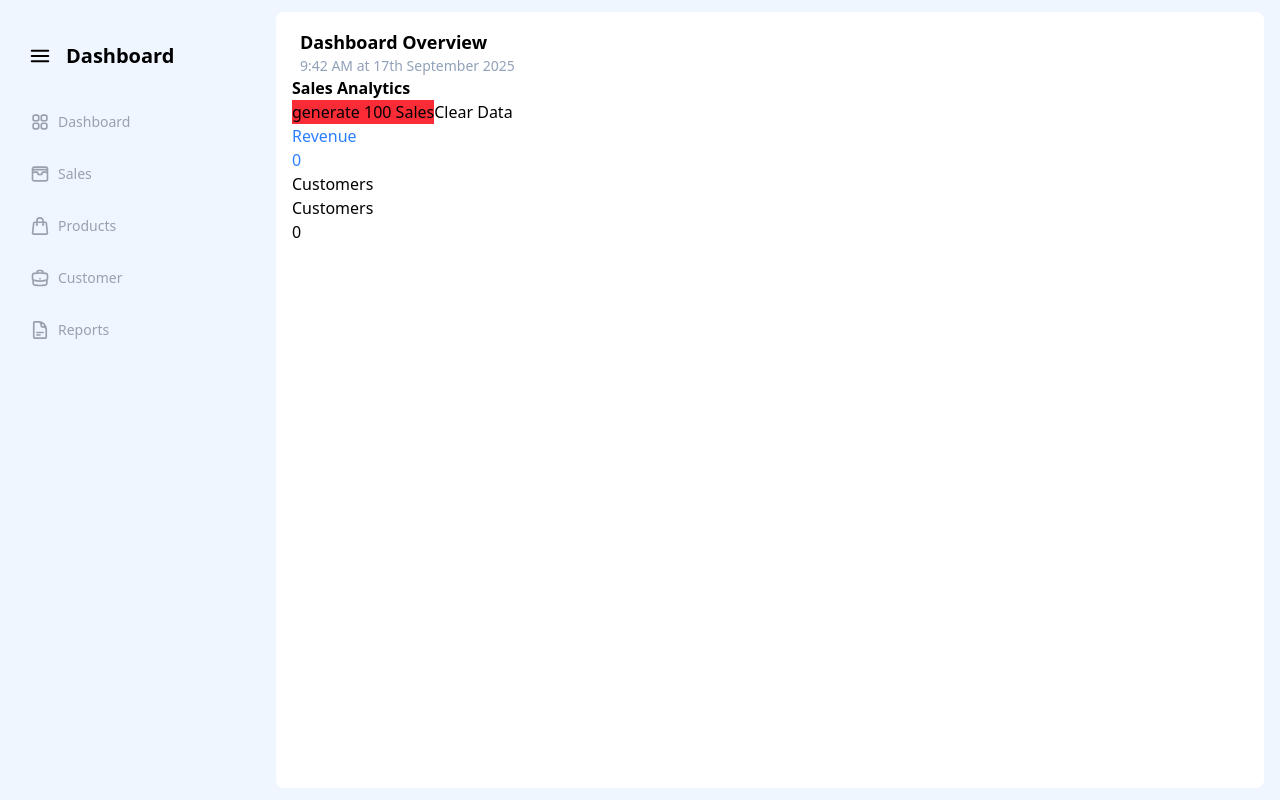
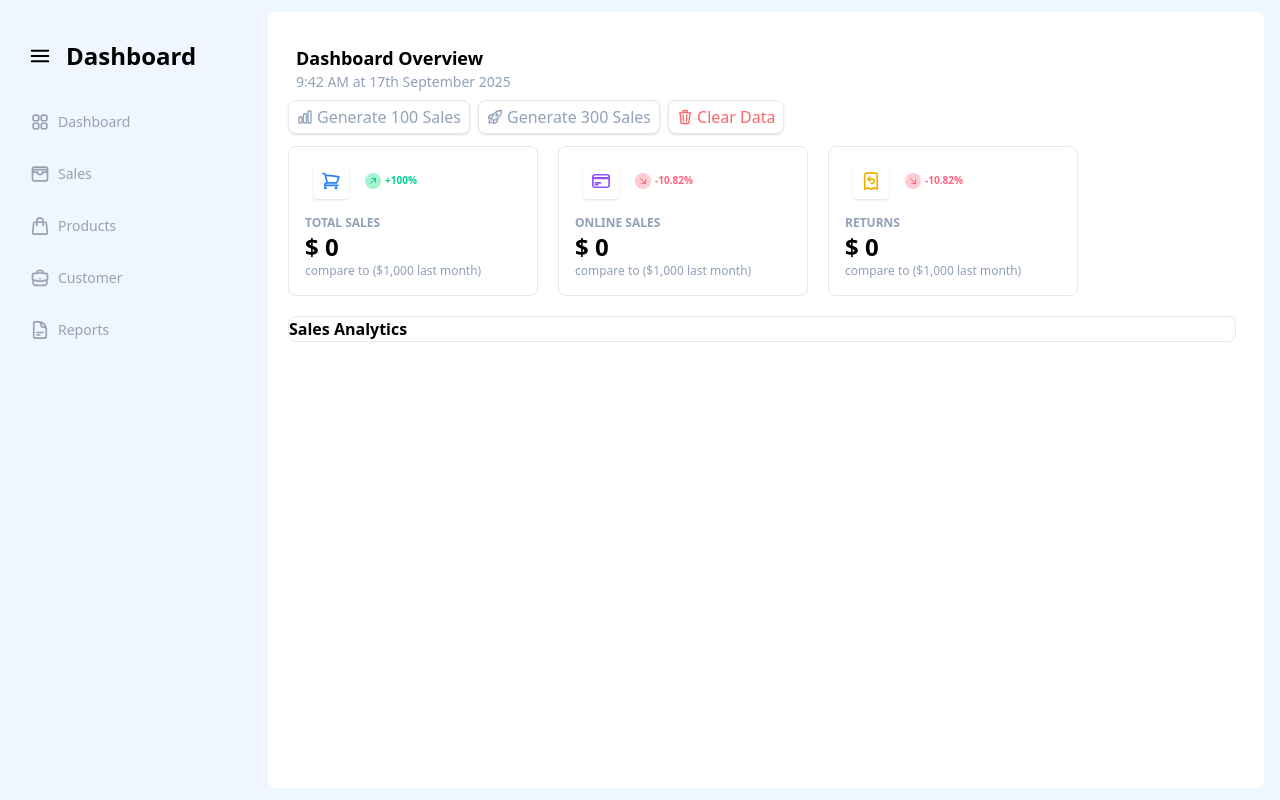
Before and after one commit to Keyboard-sound/Frontend-Project-Dashboard, a React (Vite) app: page / in a window 1280 px wide. Built offline with nearby package versions, Linux system fonts and the light colour scheme; no server answers.

Commit message:
feat[src]: add style to StatsCard.tsx

```diff
--- a/src/api/getProducts.ts
+++ b/src/api/getProducts.ts
@@ -18,7 +18,7 @@ export interface Products {
 export async function getProducts(): Promise<Products[]> {
   try {
     const res = await axios.get<Products[]>(
-      "https://api.escuelajs.co/api/v1/products"
+      "https://api.escuelajs.co/api/v1/products?offset=0&limit=15"
     );
     const data = res.data;
     return data;
--- a/src/components/SideBar.tsx
+++ b/src/components/SideBar.tsx
@@ -26,7 +26,7 @@ export default function SideBar() {
           isOpen ? "w-[240px]" : "w-[50px]"
         } bg-blue-50 rounded-lg transition-all ease-in-out duration-300`}
       >
-        <div className="flex items-center px-2 py-4 font-bold text-xl mb-[10px]">
+        <div className="flex items-center px-2 py-4 font-bold mb-[10px]">
           <button
             className=" p-1 mr-[10px] hover:outline focus:outline outline-gray-400 rounded-sm cursor-pointer"
             onClick={() => setIsOpen(!isOpen)}
@@ -34,7 +34,7 @@ export default function SideBar() {
             <Bars3Icon className="w-6 h-6 stroke-2" />
           </button>
           <span
-            className={`transition-opacity duration-200 ${
+            className={`transition-opacity duration-200 text-2xl ${
               !isOpen ? "opacity-0 w-0 overflow-hidden" : "opacity-100"
             }`}
           >
--- a/src/components/StatsCards.tsx
+++ b/src/components/StatsCards.tsx
@@ -1,38 +1,98 @@
 import useSalesStore from "../store/useSalesStore";
 import { useMemo } from "react";
+import {
+  ShoppingCartIcon,
+  ArrowUpRightIcon,
+  ArrowDownRightIcon,
+  CreditCardIcon,
+  ReceiptRefundIcon,
+} from "@heroicons/react/24/outline";
 
 export default function StatsCards() {
-  const { getTotalRevenue, getTotalOrders, getTotalCustomers, salesData } =
+  const { getTotalSales, getTotalReturns, getTotalOnlineSale, salesData } =
     useSalesStore();
   const stats = useMemo(
     () => ({
-      // sales: salesData,
-      revenue: getTotalRevenue(),
-      orders: getTotalOrders(),
-      customers: getTotalCustomers(),
-      avgOrder: salesData.length > 0 ? getTotalRevenue() / getTotalOrders() : 0,
+      sales: salesData,
+      totalSales: getTotalSales(),
+      online: getTotalOnlineSale(),
+      returns: getTotalReturns(),
+      // avgOrder: salesData.length > 0 ? getTotalSales() / getTotalOrders() : 0,
     }),
-    [getTotalRevenue, getTotalOrders, getTotalCustomers, salesData.length]
+    [getTotalSales, getTotalReturns, getTotalOnlineSale, salesData]
   );
-  console.log(
-    "salesData from stat card filtered",
-    salesData.filter((sale) => sale.status === "completed")
-  );
-  console.log("salesData from stat card", salesData);
+  // console.log(
+  //   "salesData from stat card filtered",
+  //   salesData.filter((sale) => sale.status !== "pending")
+  // );
+  // console.log("salesData from stat card", salesData);
 
   return (
-    <div>
-      <div className="flex flex-col text-blue-500">
-        <span>Revenue</span>
-        {stats.revenue.toLocaleString()}
+    <div className="flex gap-5">
+      <div className="flex flex-col w-[250px] h-[150px] border border-gray-200 rounded-lg p-4">
+        <div className="flex gap-4 items-center px-2">
+          <div className="p-2 rounded shadow-sm">
+            <ShoppingCartIcon className="w-5 h-5 text-blue-500 stroke-2" />
+          </div>
+          <div className="flex gap-1">
+            <div className="flex justify-center items-center w-4 h-4 rounded-full bg-emerald-200">
+              <ArrowUpRightIcon className="w-2 h-2 stroke-3 text-emerald-400" />
+            </div>
+            <span className="text-[10px] font-bold text-emerald-400">
+              +100%
+            </span>
+          </div>
+        </div>
+        <span className="text-slate-400 text-xs font-semibold mt-4">
+          TOTAL SALES
+        </span>
+        <span className="text-2xl font-bold">{`$ ${stats.totalSales.toLocaleString()}`}</span>
+        <span className="text-slate-400 text-xs">{`compare to ($1,000 last month)`}</span>
+        {/*need to work on later*/}
       </div>
-      <div>
-        <span>Customers</span>
-        <div>{}</div>
+      <div className="flex flex-col w-[250px] h-[150px] border border-gray-200 rounded-lg p-4">
+        <div className="flex flex-col">
+          <div className="flex gap-4 items-center px-2">
+            <div className="p-2 rounded shadow-sm">
+              <CreditCardIcon className="w-5 h-5 text-violet-500 stroke-2" />
+            </div>
+            <div className="flex gap-1">
+              <div className="flex justify-center items-center w-4 h-4 rounded-full bg-rose-200">
+                <ArrowDownRightIcon className="w-2 h-2 stroke-3 text-rose-400" />
+              </div>
+              <span className="text-[10px] font-bold text-rose-400">
+                -10.82%
+              </span>
+            </div>
+          </div>
+          <span className="text-slate-400 text-xs font-semibold mt-4">
+            ONLINE SALES
+          </span>
+          <span className="text-2xl font-bold">{`$ ${stats.online.toLocaleString()}`}</span>
+          <span className="text-slate-400 text-xs">{`compare to ($1,000 last month)`}</span>
+        </div>
       </div>
-      <div>
-        <span>Customers</span>
-        <div>{stats.customers.toLocaleString()}</div>
+      <div className="flex flex-col w-[250px] h-[150px] border border-gray-200 rounded-lg p-4">
+        <div className="flex flex-col">
+          <div className="flex gap-4 items-center px-2">
+            <div className="p-2 rounded shadow-sm">
+              <ReceiptRefundIcon className="w-5 h-5 text-yellow-500 stroke-2" />
+            </div>
+            <div className="flex gap-1">
+              <div className="flex justify-center items-center w-4 h-4 rounded-full bg-rose-200">
+                <ArrowDownRightIcon className="w-2 h-2 stroke-3 text-rose-400" />
+              </div>
+              <span className="text-[10px] font-bold text-rose-400">
+                -10.82%
+              </span>
+            </div>
+          </div>
+          <span className="text-slate-400 text-xs font-semibold mt-4">
+            RETURNS
+          </span>
+          <span className="text-2xl font-bold">{`$ ${stats.returns.toLocaleString()}`}</span>
+          <span className="text-slate-400 text-xs">{`compare to ($1,000 last month)`}</span>
+        </div>
       </div>
     </div>
   );
--- a/src/components/TimeDisplay.tsx
+++ b/src/components/TimeDisplay.tsx
@@ -3,7 +3,6 @@ import { formatTime } from "../Hooks/useWorldTime";
 
 export default function TimeDisplay() {
   const { time } = useWorldTime();
-  console.log("time from World time", time);
 
   return (
     <div className="pl-2 text-sm text-slate-400">
--- a/src/data/generateSalesData.ts
+++ b/src/data/generateSalesData.ts
@@ -1,5 +1,4 @@
 import { faker } from "@faker-js/faker";
-// import { getProducts } from "../api/getProducts";
 import type { Products } from "../api/getProducts";
 
 export interface SaleRecord {
@@ -14,20 +13,18 @@ export interface SaleRecord {
   total: number;
   date: Date;
   status: string;
-  salesChannel: string;
+  channel: string;
 }
 export async function generateSalesData(
   count: number,
   products: Products[]
 ): Promise<SaleRecord[]> {
-  // const products = await getProducts();
-
   const sales = Array.from({ length: count }).map(() => {
     const product = faker.helpers.arrayElement(products);
     const quantity = faker.number.int({ min: 1, max: 10 });
     const salesStatus = ["completed", "pending", "returns"];
     const paymentMethod = ["credit_card", "paypal", "bank_transfer"];
-    const salesChannel = ["online", "physical"];
+    const channel = ["online", "physical"];
     return {
       id: faker.string.alphanumeric(5),
       customerName: faker.person.firstName(),
@@ -41,7 +38,7 @@ export async function generateSalesData(
       date: faker.date.recent({ days: 90 }),
       status: faker.helpers.arrayElement(salesStatus),
       payment: faker.helpers.arrayElement(paymentMethod),
-      salesChannel: faker.helpers.arrayElement(salesChannel),
+      channel: faker.helpers.arrayElement(channel),
     };
   });
 
--- a/src/pages/dashboard/Dashboard.tsx
+++ b/src/pages/dashboard/Dashboard.tsx
@@ -1,20 +1,60 @@
 import StatsCards from "../../components/StatsCards";
 import TimeDisplay from "../../components/TimeDisplay";
 import useSalesStore from "../../store/useSalesStore";
+import {
+  ChartBarIcon,
+  TrashIcon,
+  RocketLaunchIcon,
+} from "@heroicons/react/24/outline";
 
 export default function Dashboard() {
-  const { generateSalesData, clearAllData } = useSalesStore();
+  const { generateSalesData, clearAllData, loading } = useSalesStore();
 
   return (
-    <div className="w-full ml-2 p-4 rounded-lg bg-white">
-      <h1 className="pl-2 font-semibold text-lg">Dashboard Overview</h1>
-      <TimeDisplay />
-      <h3 className="font-semibold">Sales Analytics</h3>
-      <button onClick={() => generateSalesData(100)} className="bg-red-500">
-        generate 100 Sales
-      </button>
-      <button onClick={clearAllData}>Clear Data</button>
-      <StatsCards />
+    <div className="w-full pl-5 pr-7 py-5 rounded-lg bg-white">
+      <div className="mt-3">
+        <h1 className="pl-2 font-semibold text-lg">Dashboard Overview</h1>
+        <TimeDisplay />
+        <div className="flex gap-2 mt-2 mb-2">
+          <div className="flex items-center border px-2 py-1 border-gray-200  rounded-lg shadow-sm ">
+            <button
+              onClick={() => generateSalesData(100)}
+              className="flex gap-1 items-center w-full text-slate-400 cursor-pointer"
+              disabled={loading}
+            >
+              <ChartBarIcon className="w-4 h-4 stroke-2" />
+              Generate 100 Sales
+            </button>
+          </div>
+
+          <div className="flex items-center border px-2 py-1 border-gray-200  rounded-lg shadow-sm ">
+            <button
+              onClick={() => generateSalesData(300)}
+              className="flex gap-1 items-center w-full text-slate-400 cursor-pointer"
+              disabled={loading}
+            >
+              <RocketLaunchIcon className="w-4 h-4 stroke-2" />
+              Generate 300 Sales
+            </button>
+          </div>
+
+          <div className="flex items-center border border-gray-200 rounded-lg px-2 py- shadow-sm">
+            <button
+              onClick={clearAllData}
+              className=" flex gap-1 items-center text-red-400 cursor-pointer"
+            >
+              <TrashIcon className="w-4 h-4 stroke-2" />
+              Clear Data
+            </button>
+          </div>
+        </div>
+        <div className="mt-3">
+          <StatsCards />
+        </div>
+        <div className="bg-white border border-gray-200 rounded-lg mt-5">
+          <h3 className="font-semibold">Sales Analytics</h3>
+        </div>
+      </div>
     </div>
   );
 }
--- a/src/store/useSalesStore.ts
+++ b/src/store/useSalesStore.ts
@@ -21,10 +21,12 @@ export interface SalesStore {
   generateSalesData: (count: number) => Promise<void>;
   fetchProducts: () => Promise<void>;
 
-  getTotalRevenue: () => number;
-  // getPhysicalSales: () => number;
-  // getOnlineSales: () => number;
-  // getReturns: () => number;
+  getTotalSales: () => number;
+  getPhysicalSales: () => SaleRecord[];
+  getTotalPhysicalSale: () => number;
+  getTotalOnlineSale: () => number;
+  getOnlineSales: () => SaleRecord[];
+  getTotalReturns: () => number;
   getTotalCustomers: () => number;
   getTotalOrders: () => number;
   getFilteredSales: () => SaleRecord[];
@@ -84,11 +86,38 @@ const useSalesStore = create<SalesStore>()(
         }
       },
 
-      getTotalRevenue: () => {
+      getTotalSales: () => {
         const { salesData } = get();
 
         return salesData.reduce((sum, sale) => {
-          return sale.status === "completed" ? sum + (sale.total || 0) : sum;
+          return sale.status !== "pending" ? sum + (sale.total || 0) : sum;
+        }, 0);
+      },
+
+      getPhysicalSales: () => {
+        const { salesData } = get();
+        return salesData.filter((sale) => sale.channel === "physical");
+      },
+      getTotalPhysicalSale: () => {
+        const { salesData } = get();
+        return salesData.reduce((sum, sale) => {
+          return sale.channel === "physicals" ? sum + (sale.total || 0) : sum;
+        }, 0);
+      },
+      getTotalOnlineSale: () => {
+        const { salesData } = get();
+        return salesData.reduce((sum, sale) => {
+          return sale.channel === "online" ? sum + (sale.total || 0) : sum;
+        }, 0);
+      },
+      getOnlineSales: () => {
+        const { salesData } = get();
+        return salesData.filter((sale) => sale.channel === "online");
+      },
+      getTotalReturns: () => {
+        const { salesData } = get();
+        return salesData.reduce((sum, sale) => {
+          return sale.status === "returns" ? sum + (sale.total || 0) : sum;
         }, 0);
       },
 
```
